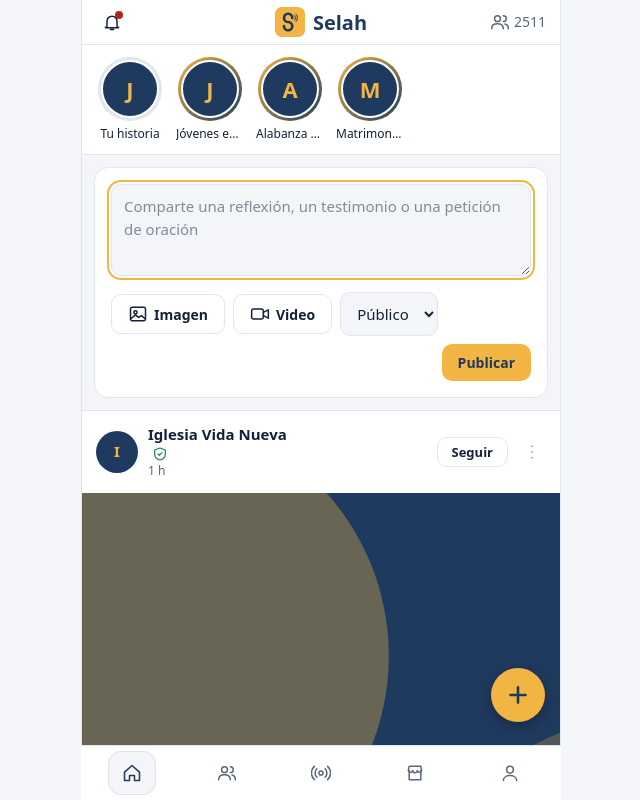
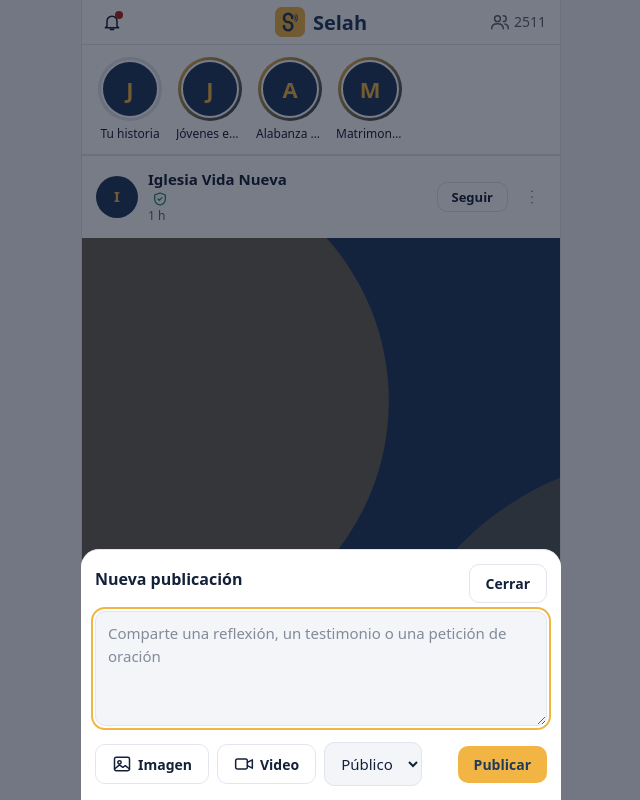
Before and after one commit to radiorudiocelestialtv-cell/selah, a Next.js app: page /inicio in a window 1280 px wide. Both pictures are taken after a click on the button 837 px from the left and 695 px from the top of the page. Shown: the top 800 px of the page, without its empty margins (319-959 px from the left). Built offline with nearby package versions, Linux system fonts and the light colour scheme.

Commit message:
feat: panel de publicar como hoja inferior y compartir a la derecha

```diff
--- a/src/components/home/HomeView.tsx
+++ b/src/components/home/HomeView.tsx
@@ -40,6 +40,7 @@ export default function HomeView() {
   const [drafts, setDrafts] = useState<Record<number, string>>({});
   const [tab, setTab] = useState("home");
   const [msg, setMsg] = useState("");
+  const [sheet, setSheet] = useState(false);
   const taRef = useRef<HTMLTextAreaElement>(null);
   const fileRef = useRef<HTMLInputElement>(null);
 
@@ -52,8 +53,8 @@ export default function HomeView() {
 
   function compose() {
     setTab("home");
-    window.scrollTo(0, 0);
-    taRef.current?.focus();
+    setSheet(true);
+    setTimeout(() => taRef.current?.focus(), 80);
   }
 
   function pickImage(file: File) {
@@ -92,6 +93,8 @@ export default function HomeView() {
     setPosts((ps) => [np, ...ps]);
     setText("");
     setImg(null);
+    setSheet(false);
+    window.scrollTo(0, 0);
   }
 
   const like = (id: number) =>
@@ -179,7 +182,7 @@ export default function HomeView() {
           <button onClick={() => setOpen(open === p.id ? null : p.id)}>
             <Icon name="chat" /> {p.cm.length}
           </button>
-          <button onClick={() => share(p.id)}>
+          <button className="shr" onClick={() => share(p.id)}>
             <Icon name="share" /> {p.s}
           </button>
         </div>
@@ -261,22 +264,34 @@ export default function HomeView() {
 
         <main>
           {tab === "home" ? (
-            <>
+            <>{posts.map(card)}</>
+          ) : (
             <div className="cd">
+              <h2>{BN.find((n) => n.k === tab)?.label}</h2>
+              <p className="mu">{T.pronto}</p>
+            </div>
+          )}
+        </main>
+
+        <div className={"cd cs" + (sheet ? " on" : "")}>
+          <div className="sh">
+            <h3>Nueva publicación</h3>
+            <button className="b2" onClick={() => setSheet(false)}>
+              Cerrar
+            </button>
+          </div>
           <textarea
             ref={taRef}
-                  rows={3}
+            rows={4}
             placeholder={T.placeholder}
             value={text}
             onChange={(e) => setText(e.target.value)}
           />
-                <div>
           {img && (
             <div className="mw">
               <img src={img} alt="" />
             </div>
           )}
-                </div>
           <input
             ref={fileRef}
             type="file"
@@ -302,25 +317,14 @@ export default function HomeView() {
             >
               <option value={0}>{T.publico}</option>
             </select>
-                  <button
-                    className="b"
-                    style={{ marginLeft: "auto" }}
-                    onClick={publish}
-                  >
+            <button className="b" style={{ marginLeft: "auto" }} onClick={publish}>
               Publicar
             </button>
           </div>
         </div>
-              {posts.map(card)}
-            </>
-          ) : (
-            <div className="cd">
-              <h2>{BN.find((n) => n.k === tab)?.label}</h2>
-              <p className="mu">{T.pronto}</p>
       </div>
-          )}
-        </main>
-      </div>
+
+      {sheet && <div className="bk" onClick={() => setSheet(false)} />}
 
       <button className="fab" aria-label="Publicar" onClick={compose}>
         <Icon name="plus" />
```
Lines whose indentation alone changed are shown as unchanged.
